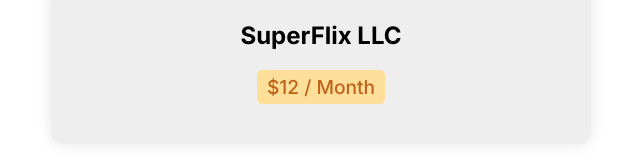
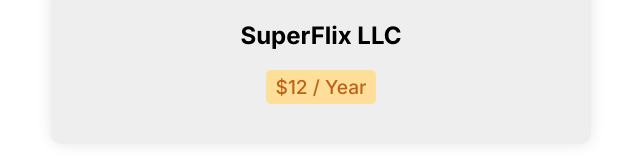
Before and after one commit to THEBESTDEVEVERRRRRR/spflx, a plain HTML site: page paymentstandard.html in a window 1280 px wide. Shown: the part 121-281 px from the top of the page, without its empty margins (319-959 px from the left). Drawn offline with nearby package versions, Linux system fonts and the light colour scheme.

Commit message:
Update paymentstandard.html

```diff
--- a/paymentstandard.html
+++ b/paymentstandard.html
@@ -317,7 +317,7 @@
         <br>
         <br>
         <label for="message"
-            style="font-size: larger; font-weight: 500; background-color: #ffde92; opacity: 90% ;">$12 / Month</label>
+            style="font-size: larger; font-weight: 500; background-color: #ffde92; opacity: 90% ;">$12 / Year</label>
         <br>
         <br>
     </form>
```
